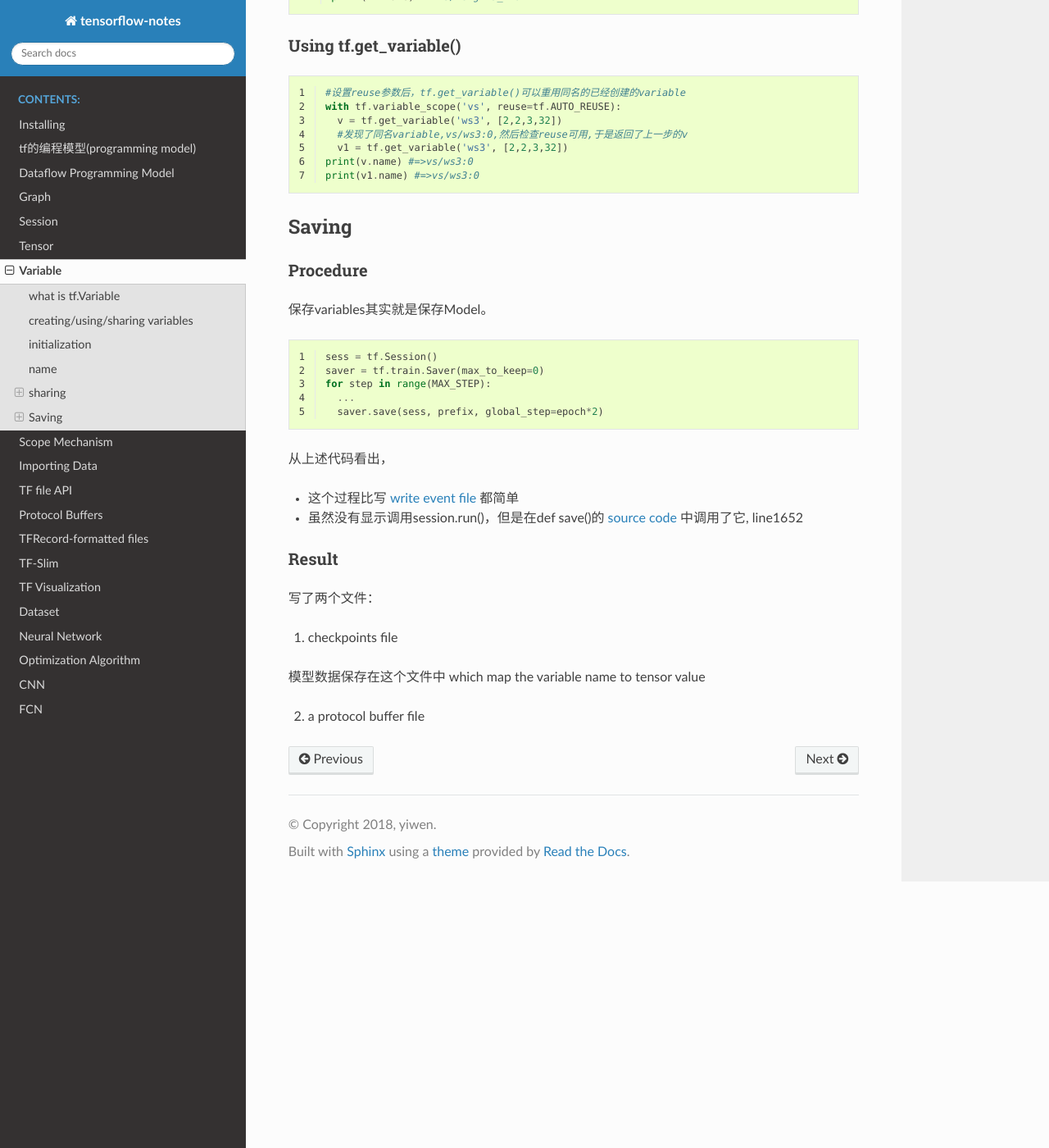
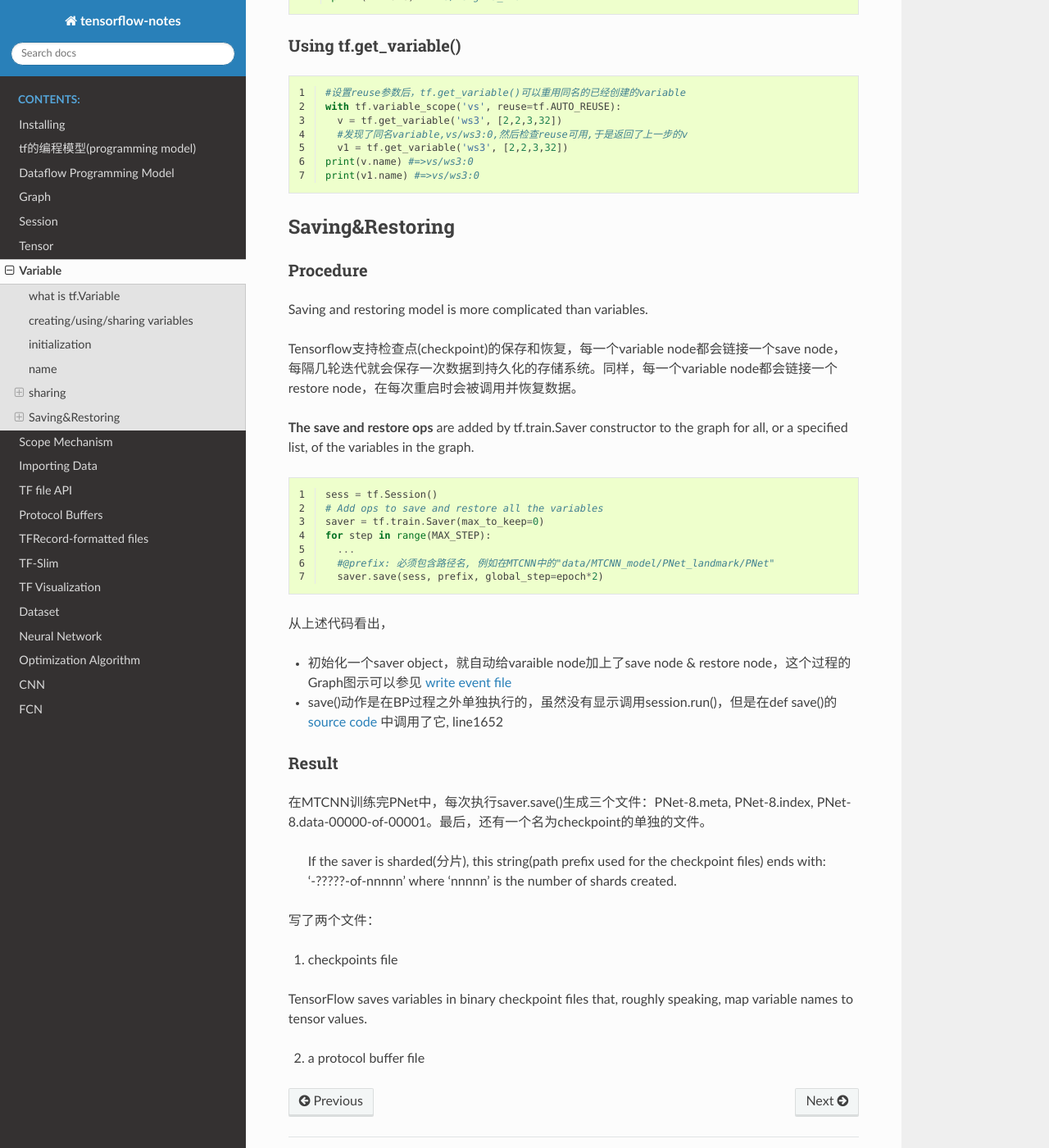
Before and after one commit to yiwenliu/tensorflow-notes, a Sphinx documentation site: the page built from source/variable.rst, in a window 1280 px wide and 1400 px high, scrolled down 2394 px. Shown: the whole window at 82% size. Built offline with Sphinx 7.4.7 and the Read the Docs theme 2.0.0, drawn with Linux system fonts in a browser that asks for light colours; some of the changed text lies outside the part shown.

Commit message:
20180327

```diff
--- a/source/NN.rst
+++ b/source/NN.rst
@@ -102,8 +102,8 @@ OHEM(Online Hard Sample Mining)
 ^^^^^^^^^^^^^^^^^^^^^^^^^^^^^^^^^^
 在MTCNN的face/nonface classification task中，使用了这个概念对训练的loss进行修改。
 
-Hard Sample&Easy Sample
-++++++++++++++++++++++++
+Hard Sample & Easy Sample
++++++++++++++++++++++++++++
 有一篇论文详述了 `SAMPLE IMPORTANCE IN TRAINING DEEP NEURAL
 NETWORKS <https://openreview.net/pdf?id=r1IRctqxg>`_
 
@@ -133,7 +133,7 @@ Data Augmentation
 ^^^^^^^^^^^^^^^^^^
 `this article <http://blog.csdn.net/u012162613/article/details/44261657>`_ 中的“数据集扩增”部分讲的很好，还有相关论文，暂时没有时间看。
 
-`the article <https://zhuanlan.zhihu.com/p/31761796>`_ 详述了MTCNN中data augmentation的过程
+`the article <https://zhuanlan.zhihu.com/p/31761796>`_ 详述了对MTCNN中所使用的"data set"进行data augmentation的过程
 
 Training
 ----------
--- a/source/tensorflow-slim.rst
+++ b/source/tensorflow-slim.rst
@@ -47,14 +47,16 @@ variable collections
 - tf
 
 Note that in native TensorFlow, there are two types of variables:
+
 1. regular variables and
 2. local (transient) variables.
+
 The vast majority of variables are regular variables: once created, they can be saved to disk using a saver. Local variables are those variables that only exist for the duration of a session and are not saved to disk.
 
 .. code-block:: python
   :linenos:
 
-  weight = tf.Variable(initial_value) #defaul is a regular variable
+  weight = tf.Variable(initial_value) #defaul collection is GraphKeys.GLOBAL_VARIABLES and is a regular variable
   #使用不同的collection参数，这个Variable object就有很多不同了
   count = tf.Varialbe(initial_value, collections=LOCAL_VARIABLES)
 
--- a/source/variable.rst
+++ b/source/variable.rst
@@ -3,7 +3,7 @@ Variable
 
 what is tf.Variable
 --------------------
-本质上讲，variables是tensorflow operation
+本质上讲，variables是tensorflow :ref:`operation <ops>`
 
 creating/using/sharing variables
 ---------------------------------
@@ -136,32 +136,42 @@ Using tf.get_variable()
   print(v.name) #=>vs/ws3:0
   print(v1.name) #=>vs/ws3:0
 
-Saving
---------
+Saving&Restoring
+-------------------
 Procedure
 ^^^^^^^^^^^^
-保存variables其实就是保存Model。
+Saving and restoring model is more complicated than variables.
+
+Tensorflow支持检查点(checkpoint)的保存和恢复，每一个variable node都会链接一个save node，每隔几轮迭代就会保存一次数据到持久化的存储系统。同样，每一个variable node都会链接一个restore node，在每次重启时会被调用并恢复数据。
+
+**The save and restore ops** are added by tf.train.Saver constructor to the graph for all, or a specified list, of the variables in the graph.
 
 .. code-block:: python
   :linenos:
 
   sess = tf.Session()
+  # Add ops to save and restore all the variables
   saver = tf.train.Saver(max_to_keep=0)
   for step in range(MAX_STEP):
     ...
+    #@prefix: 必须包含路径名, 例如在MTCNN中的"data/MTCNN_model/PNet_landmark/PNet"
     saver.save(sess, prefix, global_step=epoch*2)
 
 从上述代码看出，
 
-- 这个过程比写 :ref:`write event file <write-event-file>` 都简单
-- 虽然没有显示调用session.run()，但是在def save()的 `source code <https://github.com/tensorflow/tensorflow/blob/r1.6/tensorflow/python/training/saver.py>`_ 中调用了它, line1652
+- 初始化一个saver object，就自动给varaible node加上了save node & restore node，这个过程的Graph图示可以参见 :ref:`write event file <write-event-file>`
+- save()动作是在BP过程之外单独执行的，虽然没有显示调用session.run()，但是在def save()的 `source code <https://github.com/tensorflow/tensorflow/blob/r1.6/tensorflow/python/training/saver.py>`_ 中调用了它, line1652
 
 Result
 ^^^^^^^^^
+在MTCNN训练完PNet中，每次执行saver.save()生成三个文件：PNet-8.meta, PNet-8.index, PNet-8.data-00000-of-00001。最后，还有一个名为checkpoint的单独的文件。
+
+ If the saver is sharded(分片), this string(path prefix used for the checkpoint files) ends with: '-?????-of-nnnnn' where 'nnnnn' is the number of shards created.
+
 写了两个文件：
 
 1. checkpoints file
 
-模型数据保存在这个文件中 which map the variable name to tensor value
+TensorFlow saves variables in binary checkpoint files that, roughly speaking, map variable names to tensor values.
 
 2. a protocol buffer file
```
Also changed, not shown: source/dataset.rst (+9 -7 lines), source/graph_session.rst (+10 -5 lines), source/installation.rst (+10 -0 lines).
